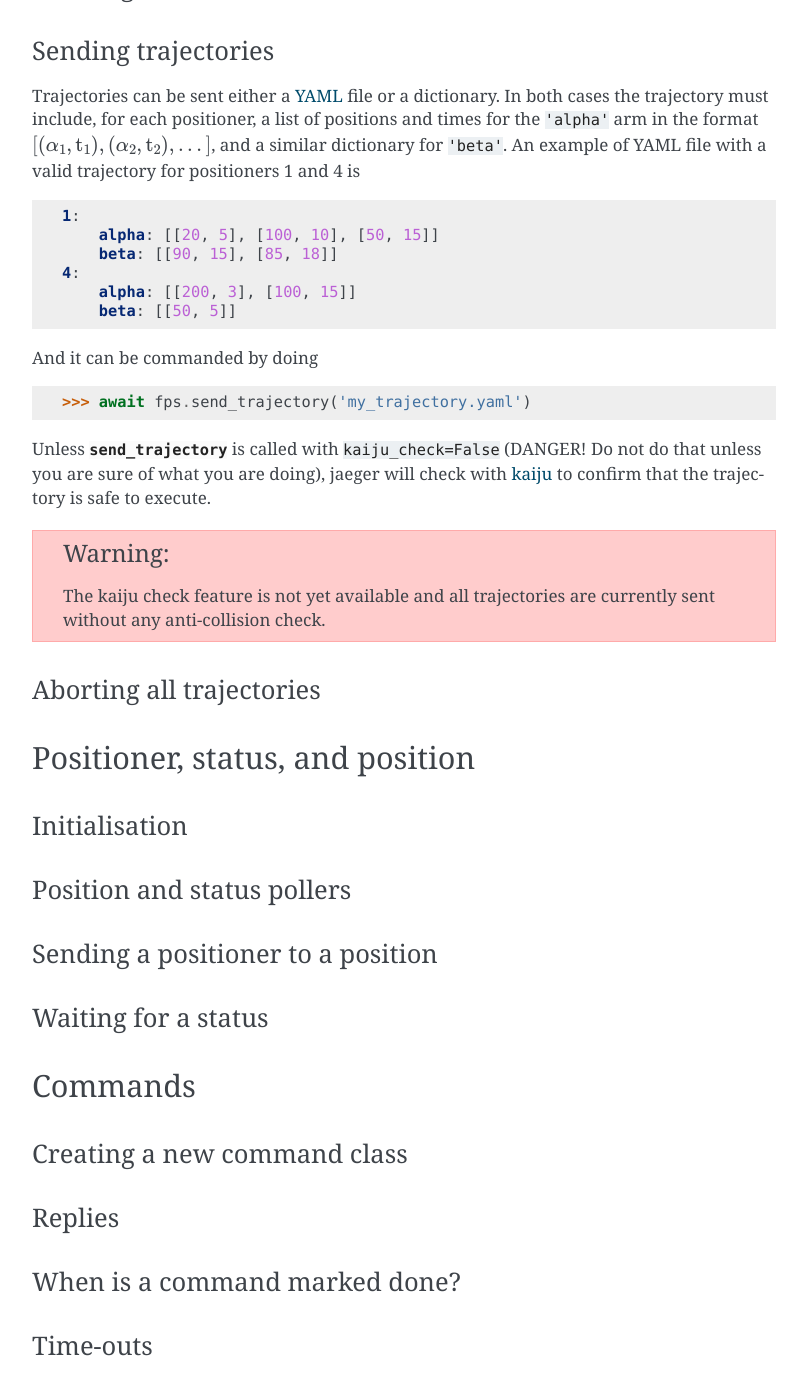
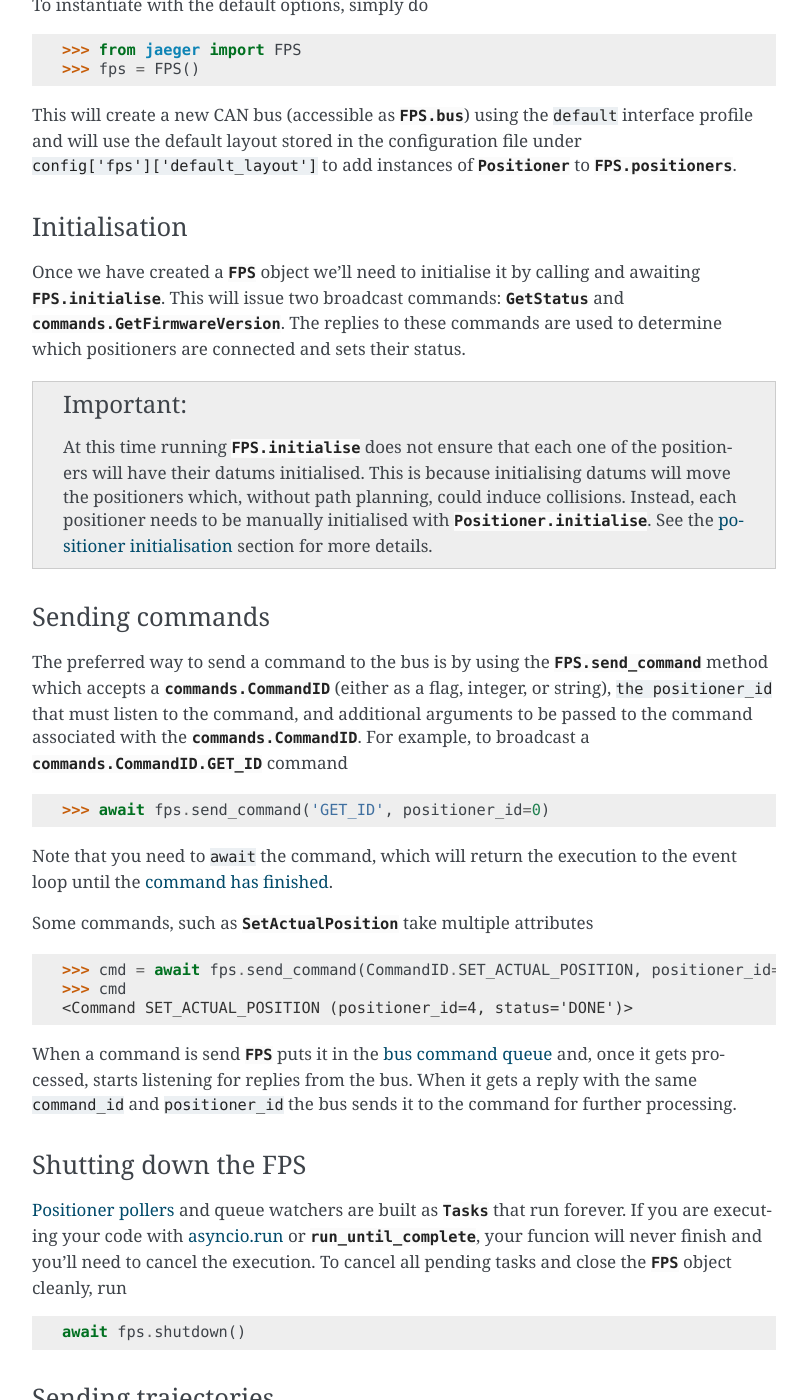
Before and after one commit to sdss/jaeger, a Sphinx documentation site: the page built from docs/sphinx/shatterdome.rst, in a window 1280 px wide and 1400 px high, scrolled down 1778 px. Shown: the whole window, without its empty margins (346-1153 px from the left). Built offline with Sphinx 7.4.7, drawn with Linux system fonts in a browser that asks for light colours; the version number is read from the project's files by our own code; some of the changed text lies outside the part shown.

Commit message:
Add FPS doc section

```diff
--- a/docs/sphinx/shatterdome.rst
+++ b/docs/sphinx/shatterdome.rst
@@ -3,6 +3,8 @@ The shatterdome
 ===============
 
 In the `shatterdome <http://pacificrim.wikia.com/wiki/Shatterdome>`__ we'll have a closer look at some of the internal mechanics of the jaeger.
+
+.. _can-bus:
 
 The `CAN bus <.JaegerCAN>`
 --------------------------
@@ -42,6 +44,8 @@ These configurations can be loaded by using the `.JaegerCAN.from_profile` classm
 
 The ``default`` interface can be loaded by calling `~.JaegerCAN.from_profile` without arguments.
 
+.. _can-queue:
+
 The command queue
 ^^^^^^^^^^^^^^^^^
 
@@ -53,14 +57,47 @@ Broadcast commands are a bit special: when a broadcast command (``positioner_id=
 The `.FPS` class
 ----------------
 
+The `.FPS` class is the main entry point to monitor and command the focal plane system and usually it will be the first thing you instantiate. It contains a `CAN bus <can-bus>`_, a `dictionary <.FPS.positioners>` of all the positioners included in the layout (a layout is a list of the positioners that compose the FPS, with their associated ``positioner_id`` and central position; it can be stored as a file or in a database) and high level methods to perform operations that affect multiple positioners (e.g., `send a trajectory <send-trajectory>`_).
+
+To instantiate with the default options, simply do ::
+
+    >>> from jaeger import FPS
+    >>> fps = FPS()
+
+This will create a new CAN bus (accessible as `.FPS.bus`) using the ``default`` interface profile and will use the default layout stored in the configuration file under ``config['fps']['default_layout']`` to add instances of `.Positioner` to `.FPS.positioners`.
+
 Initialisation
 ^^^^^^^^^^^^^^
+
+Once we have created a `.FPS` object we'll need to initialise it by calling and awaiting `.FPS.initialise`. This will issue two broadcast commands: `~.commands.GetStatus` and `.commands.GetFirmwareVersion`. The replies to these commands are used to determine which positioners are connected and sets their status.
+
+.. important:: At this time running `.FPS.initialise` does not ensure that each one of the positioners will have their datums initialised. This is because initialising datums will move the positioners which, without path planning, could induce collisions. Instead, each positioner needs to be manually initialised with `.Positioner.initialise`. See the `positioner initialisation <positioner-initialise>`_ section for more details.
 
 Sending commands
 ^^^^^^^^^^^^^^^^
 
+The preferred way to send a command to the bus is by using the `.FPS.send_command` method which accepts a `.commands.CommandID` (either as a flag, integer, or string), ``the positioner_id`` that must listen to the command, and additional arguments to be passed to the command associated with the `.commands.CommandID`. For example, to broadcast a `.commands.CommandID.GET_ID` command ::
+
+    >>> await fps.send_command('GET_ID', positioner_id=0)
+
+Note that you need to ``await`` the command, which will return the execution to the event loop until the `command has finished <command-done>`_.
+
+Some commands, such as `~.commands.SetActualPosition` take multiple attributes ::
+
+    >>> cmd = await fps.send_command(CommandID.SET_ACTUAL_POSITION, positioner_id=4, alpha=10, beta=100)
+    >>> cmd
+    <Command SET_ACTUAL_POSITION (positioner_id=4, status='DONE')>
+
+When a command is send `.FPS` puts it in the `bus command queue <can-queue>`_ and, once it gets processed, starts listening for replies from the bus. When it gets a reply with the same ``command_id`` and ``positioner_id`` the bus sends it to the command for further processing.
+
 Shutting down the FPS
 ^^^^^^^^^^^^^^^^^^^^^
+
+`Positioner pollers <positioner-pollers>`_ and queue watchers are built as `Tasks <asyncio.Task>` that run forever. If you are executing your code with `asyncio.run <https://docs.python.org/3/library/asyncio-task.html#asyncio.run>`__ or `~asyncio.AbstractEventLoop.run_until_complete`, your funcion will never finish and you'll need to cancel the execution. To cancel all pending tasks and close the `.FPS` object cleanly, run ::
+
+    await fps.shutdown()
+
+.. _send-trajectory:
 
 Sending trajectories
 ^^^^^^^^^^^^^^^^^^^^
@@ -92,8 +129,12 @@ Aborting all trajectories
 Positioner, status, and position
 --------------------------------
 
+.. _positioner-initialise:
+
 Initialisation
 ^^^^^^^^^^^^^^
+
+.. _positioner-pollers:
 
 Position and status pollers
 ^^^^^^^^^^^^^^^^^^^^^^^^^^^
@@ -134,3 +175,10 @@ Logging
 
 .. _kaiju: https://github.com/csayres/kaiju
 .. _python-can: https://github.com/hardbyte/python-can
+
+
+The bootloader mode
+-------------------
+
+Upgrading firmware
+^^^^^^^^^^^^^^^^^^
```
